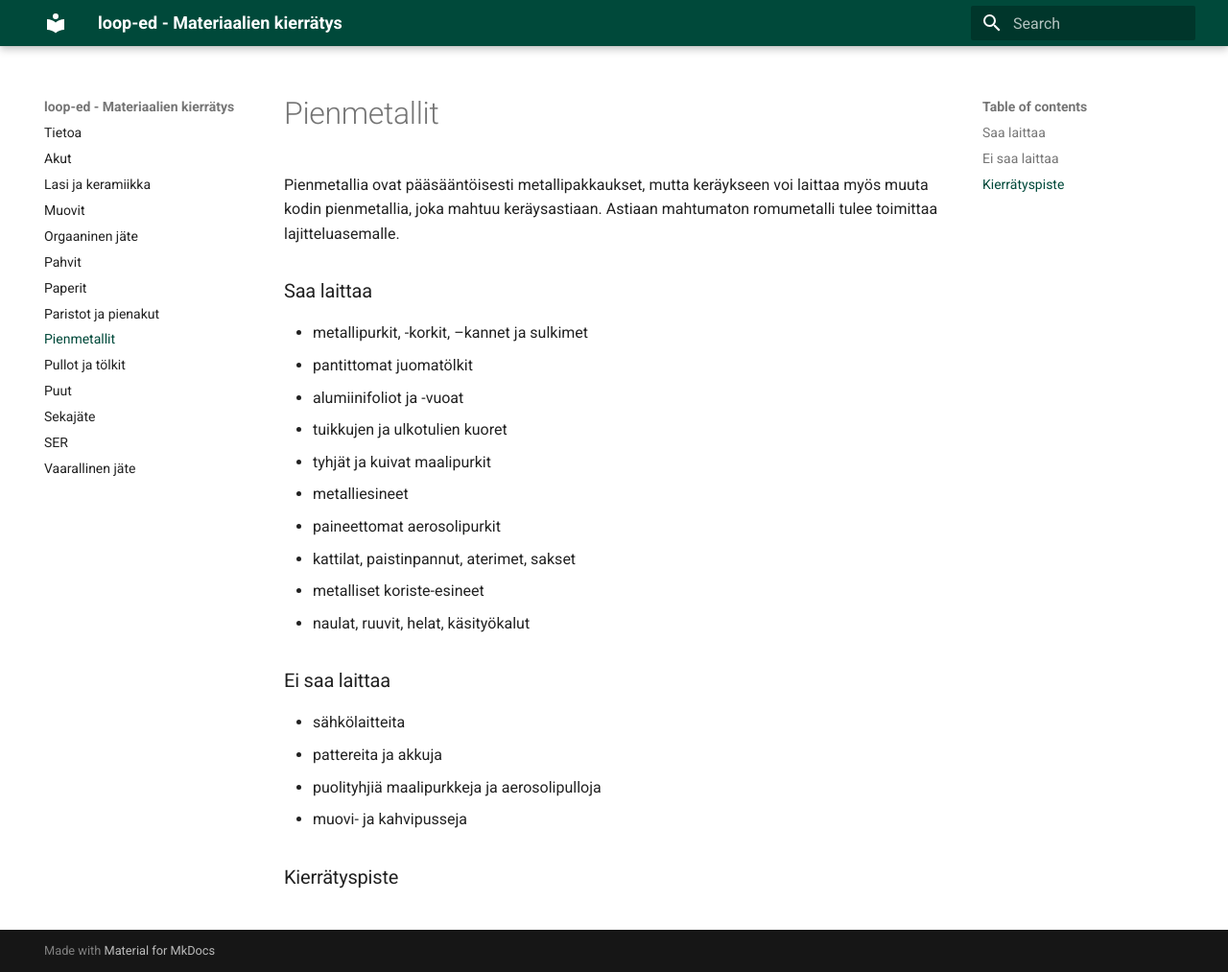
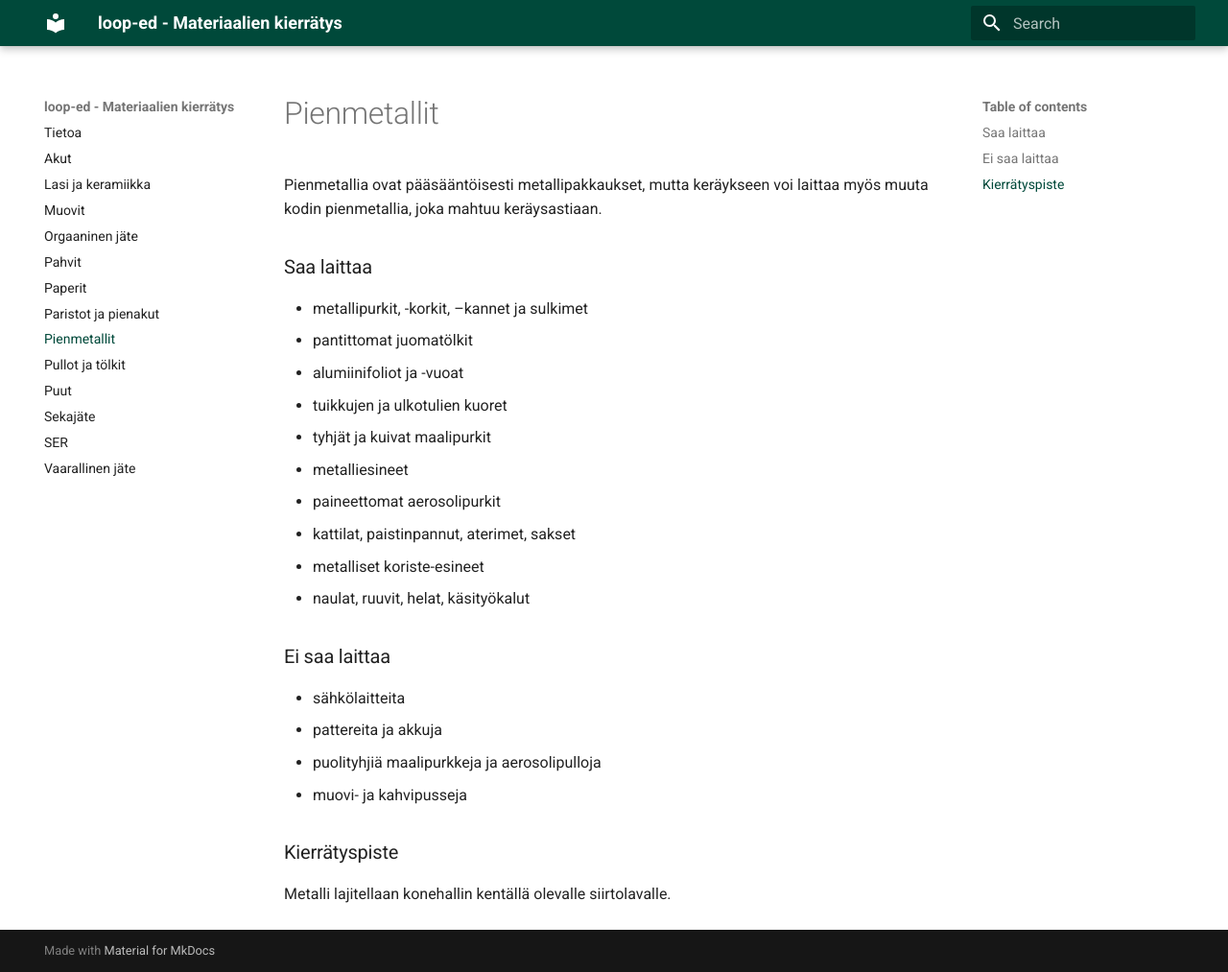
Before and after one commit to vt13op/loop-ed, an MkDocs documentation site: the page built from docs/pienmetallit.md, in a window 1280 px wide and 1013 px high. Shown: the whole window at 96% size. Built offline with MkDocs 1.6.1 and Material for MkDocs 9.7.7, drawn with Linux system fonts in a browser that asks for light colours.

Commit message:
Update pienmetallit.md

```diff
--- a/docs/pienmetallit.md
+++ b/docs/pienmetallit.md
@@ -1,4 +1,4 @@
-Pienmetallia ovat pääsääntöisesti metallipakkaukset, mutta keräykseen voi laittaa myös muuta kodin pienmetallia, joka mahtuu keräysastiaan. Astiaan mahtumaton romumetalli tulee toimittaa lajitteluasemalle.
+Pienmetallia ovat pääsääntöisesti metallipakkaukset, mutta keräykseen voi laittaa myös muuta kodin pienmetallia, joka mahtuu keräysastiaan.
 
 ### Saa laittaa
 
@@ -21,3 +21,5 @@ Pienmetallia ovat pääsääntöisesti metallipakkaukset, mutta keräykseen voi
 - muovi- ja kahvipusseja
 
 ### Kierrätyspiste
+
+Metalli lajitellaan konehallin kentällä olevalle siirtolavalle.
```
